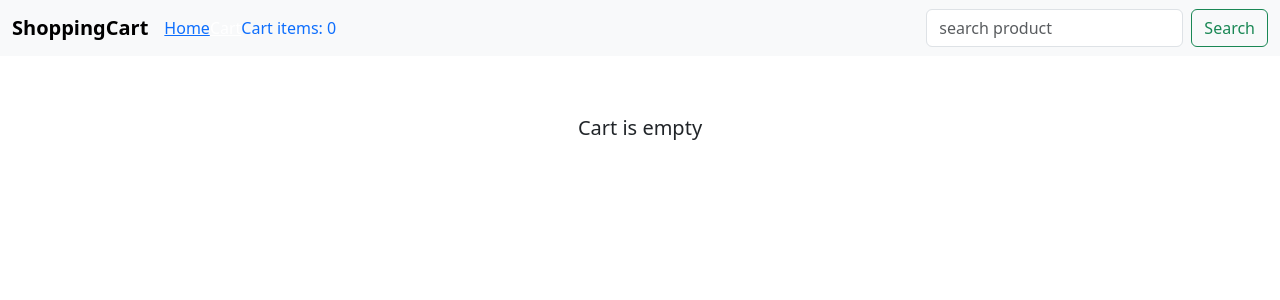
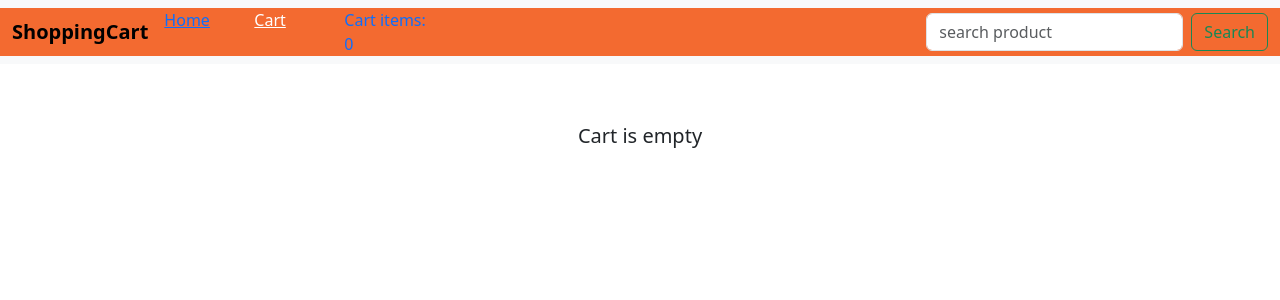
Before and after one commit to Javeria-Ahmed9/Products-detail, a React (Vite) app: page /cart in a window 1280 px wide. Shown: the top 300 px of the page. Built offline with nearby package versions, Linux system fonts and the light colour scheme.

Commit message:
margin reset

```diff
--- a/src/Components/SearchBar.jsx
+++ b/src/Components/SearchBar.jsx
@@ -35,7 +35,7 @@
   };
   return (
     <>
-      <nav id="main" className="navbar navbar-expand-lg bg-body-tertiary">
+      <nav className="navbar navbar-expand-lg bg-body-tertiary">
         <div className="container-fluid">
           <a className="navbar-brand">
             <b>ShoppingCart</b>
@@ -79,7 +79,6 @@
                   Cart items: {arr !== "" ? arr.length : "0"}
                 </a>
               </li>
-              <li className="nav-item"></li>
             </ul>
             <form onSubmit={handleSubmit} className="d-flex" role="search">
               <input
--- a/src/index.css
+++ b/src/index.css
@@ -13,7 +13,7 @@
 #one h5{
   font-size: 11px;
 }
-#main{
+.container-fluid{
   background-color: rgb(243, 106, 48);
 }
 #icon{
@@ -27,7 +27,9 @@
     font-size: 20px;
     color: rgb(234, 134, 42);
  }
-
+ li{
+  width: 90px;
+ }
 
 @media(max-width:760px){
   #one{
@@ -40,14 +42,19 @@
 
   padding: 4px 0px 0px 3px;
  }
+
  #one p {
    color: brown;
  }
  .gap-3{
    margin-top: 60px;
  }
+ li{
+  width: 90px;
+  height: 40px;
+ }
+ #one h5{
 
- #one h5{
    font-size: 6px;
  }
  .container-fluid{
```
